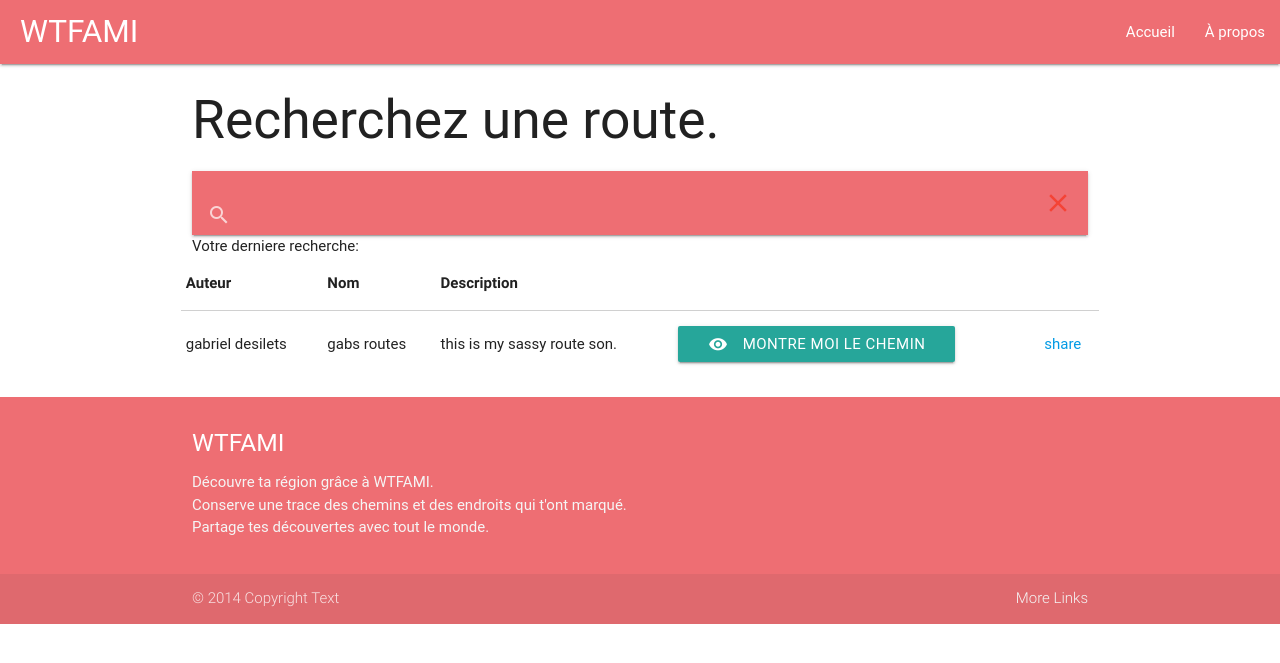
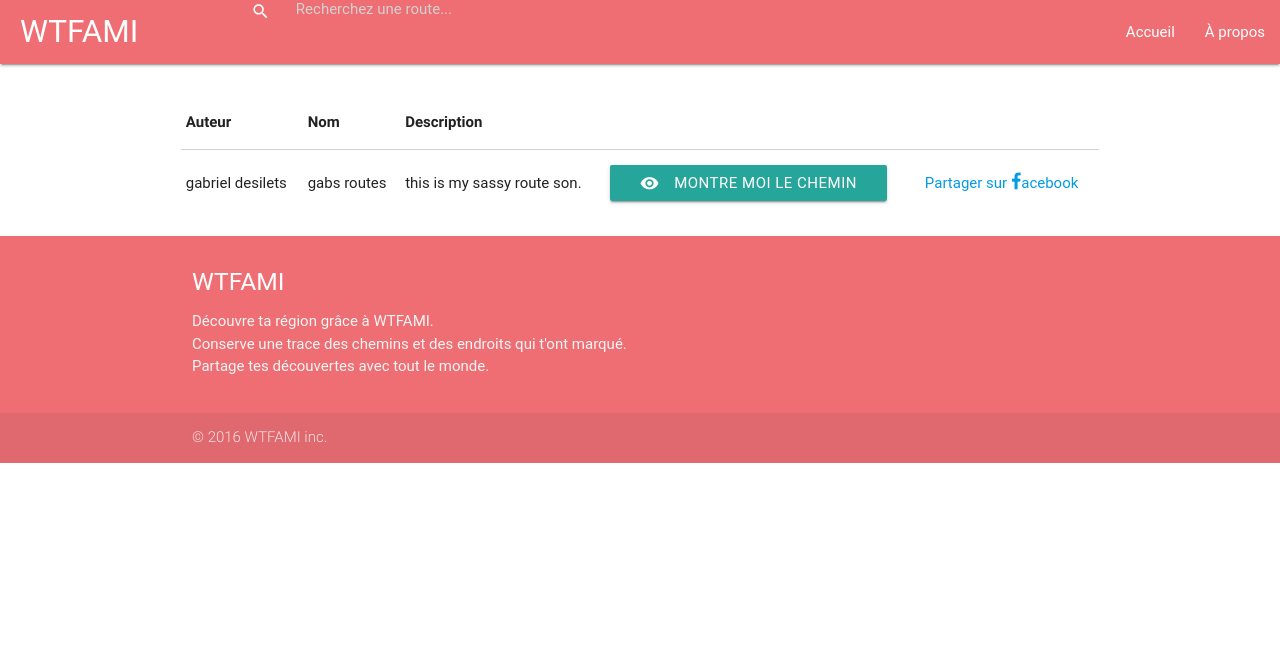
Before and after one commit to GabDesilets/wtfami, a CodeIgniter app: page /index.php/route/index in a window 1280 px wide. Shown: the top 663 px of the page. Run offline with CodeIgniter, Linux system fonts and the light colour scheme; data comes from the database, SQL or seed files in the repository; some libraries are stand-ins or nearby versions; some web fonts are replaced.

Commit message:
UI improvements

```diff
--- a/application/views/routes_search.php
+++ b/application/views/routes_search.php
@@ -1,19 +1,9 @@
 <div class="container">
-<h2>
-    Recherchez une route.
-</h2>
-<nav>
-    <div class="nav-wrapper">
-        <form method="GET" action="<?php echo site_url('route/index')?>">
-            <div class="input-field">
-                <input id="search" name="search_string" type="search">
-                <label for="search"><i class="material-icons">search</i></label>
-                <!-- I've put "red-text" class to emphasize -->
-                <i class="material-icons red-text">close</i>
-        </form>
+<div class="row" >
+    <div class="col s12">
+        <h5><?php echo isset($search) && $search != "" ? "R&eacute;sultats de recherche pour \"{$search}\"": ''?></h5>
     </div>
-</nav>
-<?php echo isset($search) ? "Votre derniere recherche: {$search}": ''?>
+</div>
 <?php if($routes):?>
 <div class="row" >
     <table class="highlight responsive-table">
@@ -43,14 +33,20 @@
                     <a
                         href="https://www.facebook.com/sharer/sharer.php?u=
                         <?php echo urlencode('http://ogegcwavif.localtunnel.me/edit_mode/readonly/'.$route->user_id.'/'.$route->id);?>&t=BITCH IM BACK"
-                       onclick="javascript:window.open(this.href, '', 'menubar=no,toolbar=no,resizable=yes,scrollbars=yes,height=300,width=600');return false;"
-                       target="_blank" title="Share on Facebook">share
+                       onclick="javascript:window.open(this.href,  sur '', 'menubar=no,toolbar=no,resizable=yes,scrollbars=yes,height=300,width=600');return false;"
+                       target="_blank" title="Share on Facebook">Partager sur <i class="fa fa-facebook" style="font-size: 18px;"></i>acebook
                     </a>
                 </td>
             </tr>
         <?php endforeach; ?>
         </tbody>
     </table>
+<?php else: ?>
+<div class="row" >
+    <div class="col s12">
+        <h5>Aucun r&eacute;sultat</h5>
+    </div>
+</div>
 <?php endif; ?>
 </div>
 </div>
--- a/application/views/templates/footer.php
+++ b/application/views/templates/footer.php
@@ -20,8 +20,7 @@
     </div>
     <div class="footer-copyright">
         <div class="container">
-            © 2014 Copyright Text
-            <a class="grey-text text-lighten-4 right" href="#!">More Links</a>
+            &copy; 2016 WTFAMI inc.
         </div>
     </div>
 </footer>
--- a/application/views/templates/header.php
+++ b/application/views/templates/header.php
@@ -5,6 +5,7 @@
     <link href="http://fonts.googleapis.com/icon?family=Material+Icons" rel="stylesheet">
     <!-- Compiled and minified CSS -->
     <link rel="stylesheet" href="https://cdnjs.cloudflare.com/ajax/libs/materialize/0.97.5/css/materialize.min.css">
+    <link rel="stylesheet" href="https://maxcdn.bootstrapcdn.com/font-awesome/4.5.0/css/font-awesome.min.css">
 
     <!--Let browser know website is optimized for mobile-->
     <meta name="viewport" content="width=device-width, initial-scale=1.0"/>
@@ -36,7 +37,16 @@
 <nav>
     <div class="nav-wrapper">
         <a href="<?php echo base_url();?>" class="brand-logo" style="padding-left: 20px;">WTFAMI</a>
+
         <ul id="nav-mobile" class="right hide-on-med-and-down">
+            <li>
+              <div class="input-field" style="width:500px;margin-right:375px;">
+                <form name="frmQuickSearch" action="<?php echo site_url('route/index')?>" method="GET">
+                  <input id="search" name="search_string" type="search" placeholder="Recherchez une route...">
+                  <label for="search"><i class="material-icons">search</i></label>
+                </form>
+              </div>
+            </li>
             <li><a href="<?php echo base_url();?>">Accueil</a></li>
             <li><a href="<?php echo base_url();?>about">&Agrave; propos</a></li>
         </ul>
```
Also changed, not shown: application/views/routes_index.php (+5 -5 lines).
